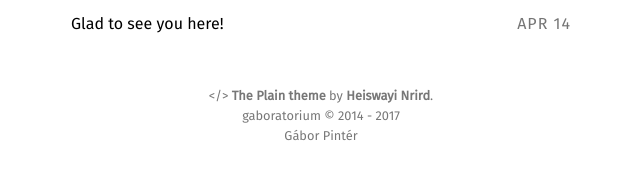
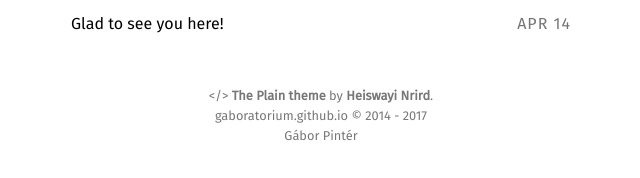
Before and after one commit to claudiuconstantin/forest-time-jekyll, a Jekyll site: the page built from index.html, in a window 1280 px wide and 900 px high, scrolled down 2960 px. Shown: the part 719-897 px from the top of the window, without its empty margins (319-959 px from the left). Built offline with Jekyll 4.4.1, drawn with Linux system fonts in a browser that asks for light colours.

Commit message:
footer updated

```diff
--- a/_includes/footer.html
+++ b/_includes/footer.html
@@ -1,5 +1,5 @@
 <div class="footer">
   <span class="block">&lt;/&gt; <a href="http://github.com/heiswayi/the-plain" title="a minimalist Jekyll theme for personal blog">The Plain theme</a> by <a href="http://heiswayi.github.io">Heiswayi Nrird</a>.</span>
-  <span class="block">gaboratorium &copy; 2014 - {{ site.time | date: '%Y' }} </span>
+  <span class="block">{{ site.title }} &copy; 2014 - {{ site.time | date: '%Y' }} </span>
   <span>{{ site.author_name }}</span>
 </div>
```
